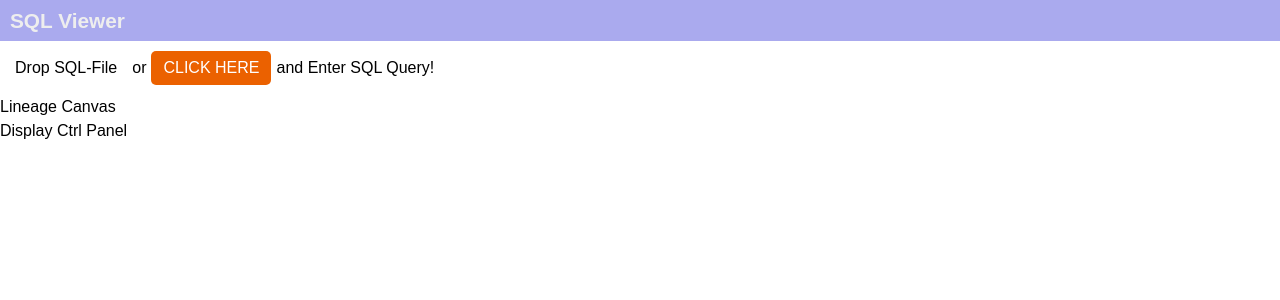
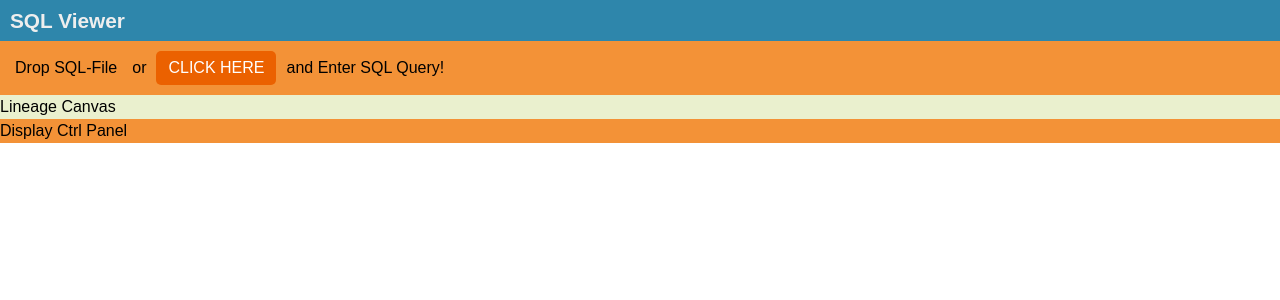
Before and after one commit to yo16/sql_parse_client_202405, a React (Create React App) app in the folder sql_visualizer_ts/: page / in a window 1280 px wide. Shown: the top 300 px of the page. Built offline with nearby package versions, Linux system fonts and the light colour scheme.

Commit message:
set color(temporary)

```diff
--- a/sql_visualizer_ts/src/App.css
+++ b/sql_visualizer_ts/src/App.css
@@ -1,13 +1,26 @@
 .app-container {
     display: flex;
     flex-direction: column;
+}
+
+.header-container {
+    background-color: #2E86AB;
+}
+.query-selector-container {
+    background-color: #F39237;
+}
+.lineage-canvas-container {
+    background-color: #EAF0CE;
+}
+.display-ctrl-panel-container {
+    background-color: #F39237;
 }
 
 button {
     color: #fff;
     background-color: #eb6100;
     width: 120px;
-    margin: 5px;
+    margin: 10px;
     border-radius: 5px;
     padding: 5px;
 }
--- a/sql_visualizer_ts/src/components/DisplayCtrlPanel.tsx
+++ b/sql_visualizer_ts/src/components/DisplayCtrlPanel.tsx
@@ -1,7 +1,9 @@
 
 function DisplayCtrlPanel() {
     return (
-        <div>Display Ctrl Panel</div>
+        <div
+            className="display-ctrl-panel-container"
+        >Display Ctrl Panel</div>
     );
 }
 
--- a/sql_visualizer_ts/src/components/Header.css
+++ b/sql_visualizer_ts/src/components/Header.css
@@ -1,5 +1,4 @@
 .header-container {
-    background-color: #aae;
     display:flex;
     flex-direction: row;
     justify-content: space-between;
--- /dev/null
+++ b/sql_visualizer_ts/src/components/LineageCanvas.css
@@ -0,0 +1,3 @@
+.lineage-canvas-container {
+
+}
--- a/sql_visualizer_ts/src/components/LineageCanvas.tsx
+++ b/sql_visualizer_ts/src/components/LineageCanvas.tsx
@@ -1,7 +1,11 @@
+
+import "./LineageCanvas.css";
 
 function LineageCanvas() {
     return (
-        <div>Lineage Canvas</div>
+        <div
+            className="lineage-canvas-container"
+        >Lineage Canvas</div>
     );
 }
 
```
